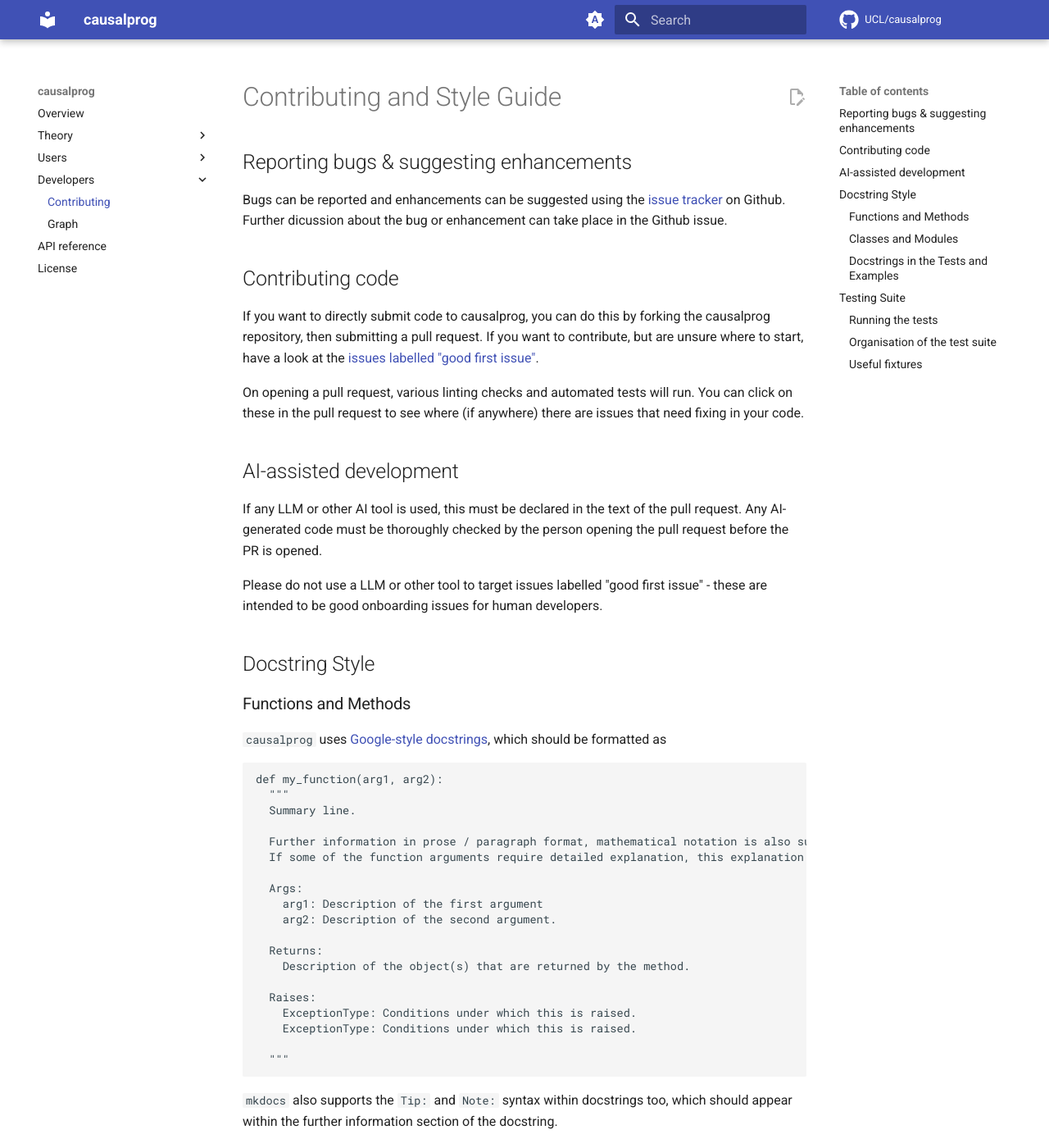
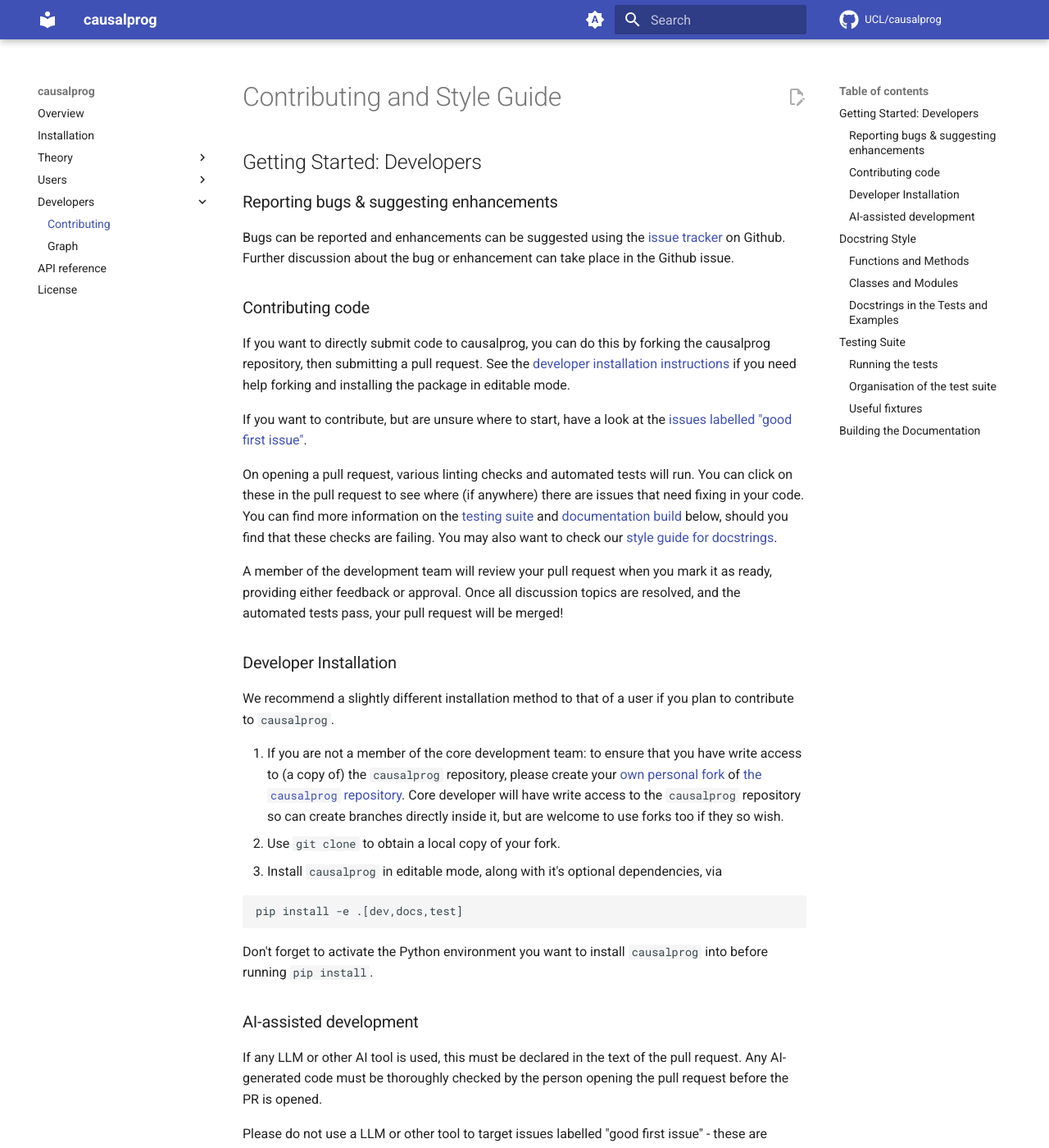
Before and after one commit to UCL/causalprog, an MkDocs documentation site: the page built from docs/developers/contributing.md, in a window 1280 px wide and 1400 px high. Shown: the whole window at 82% size. Built offline with MkDocs 1.6.1 and Material for MkDocs 9.7.7, drawn with Linux system fonts in a browser that asks for light colours; comment, search, counter and statistics services are not loaded; some of the changed text lies outside the part shown.

Commit message:
Move info from README into the docs (#211)
* Move some stuff out of readme and into the docs build

* Move dev information into contributing.md

* Update nav and environment conventions in shell snippets

* missing https

````diff
--- a/docs/developers/contributing.md
+++ b/docs/developers/contributing.md
@@ -1,19 +1,43 @@
 # Contributing and Style Guide
 
-## Reporting bugs & suggesting enhancements
+## Getting Started: Developers
+
+### Reporting bugs & suggesting enhancements
 
 Bugs can be reported and enhancements can be suggested using the [issue tracker](https://github.com/UCL/causalprog/issues) on Github.
-Further dicussion about the bug or enhancement can take place in the Github issue.
+Further discussion about the bug or enhancement can take place in the Github issue.
 
-## Contributing code
+### Contributing code
 
 If you want to directly submit code to causalprog, you can do this by forking the causalprog repository, then submitting a pull request.
+See the [developer installation instructions](#developer-installation) if you need help forking and installing the package in editable mode.
+
 If you want to contribute, but are unsure where to start, have a look at the [issues labelled "good first issue"](https://github.com/UCL/causalprog/issues?q=is%3Aissue%20state%3Aopen%20label%3A%22good%20first%20issue%22).
 
 On opening a pull request, various linting checks and automated tests will run.
 You can click on these in the pull request to see where (if anywhere) there are issues that need fixing in your code.
+You can find more information on the [testing suite](#testing-suite) and [documentation build](#building-the-documentation) below, should you find that these checks are failing.
+You may also want to check our [style guide for docstrings](#docstring-style).
 
-## AI-assisted development
+A member of the development team will review your pull request when you mark it as ready, providing either feedback or approval.
+Once all discussion topics are resolved, and the automated tests pass, your pull request will be merged!
+
+### Developer Installation
+
+We recommend a slightly different installation method to that of a user if you plan to contribute to `causalprog`.
+
+1. If you are not a member of the core development team: to ensure that you have write access to (a copy of) the `causalprog` repository, please create your [own personal fork](https://docs.github.com/en/pull-requests/how-tos/work-with-forks/fork-a-repo) of [the `causalprog` repository](https://github.com/UCL/causalprog).
+   Core developer will have write access to the `causalprog` repository so can create branches directly inside it, but are welcome to use forks too if they so wish.
+2. Use `git clone` to obtain a local copy of your fork.
+3. Install `causalprog` in editable mode, along with it's optional dependencies, via
+
+```sh
+pip install -e .[dev,docs,test]
+```
+
+Don't forget to activate the Python environment you want to install `causalprog` into before running `pip install`.
+
+### AI-assisted development
 
 If any LLM or other AI tool is used, this must be declared in the text of the pull request.
 Any AI-generated code must be thoroughly checked by the person opening the pull request before the PR is opened.
@@ -78,16 +102,7 @@ The package can be installed with its developer dependencies, including `pytest`
 
 ### Running the tests
 
-To run the test suite, you will need to clone the `causalprog` repository and then install `causalprog` into your developer environment with the `[dev]` optional dependencies.
-We recommend specifying an editable installation if you intend to make contributions to the package.
-
-```sh
-(causalprog-environment) $ git clone git@github.com:UCL/causalprog.git
-(causalprog-environment) $ cd causalprog
-(causalprog-environment) $ pip install -e .[dev]
-```
-
-You can then run the tests manually inside your developer environment from the root of the repository,
+To run the test suite manually, run the following command inside your developer environment from the root of the repository:
 
 ```sh
 (causalprog-environment) $ pytest tests/
@@ -128,3 +143,24 @@ Some useful fixtures that are included in the `fixtures` directory;
 
 - `ssed` and `rng_key` (`fixtures/general.py`) - sets [the PRNG Key](https://docs.jax.dev/en/latest/_autosummary/jax.random.PRNGKey.html) that should be used across all tests, to ensure repeatability.
 - `raises_context` (`fixtures/general.py`) - can be used to return a `pytest.raises` context that checks for a specific exception, including matching the error message.
+
+## Building the Documentation
+
+`causalprog` uses [MkDocs](https://www.mkdocs.org/) to build HTML documentation from the files in the `docs` directory.
+Each markdown file will be rendered to a HTML document when the build runs, and any image files or other assets that are required for the build should be placed (in an appropriate location under the) `docs` directory accordingly.
+
+The documentation can be built locally by running
+
+```sh
+(causalprog-environment) $ tox -e docs
+```
+
+from the root of the repository.
+The built documentation will be written to `site`.
+
+Alternatively to build and preview the documentation locally, in a Python
+environment with the optional `docs` dependencies installed, run
+
+```sh
+(causalprog-environment) $ mkdocs serve
+```
--- /dev/null
+++ b/docs/getting-started.md
@@ -0,0 +1,33 @@
+# Getting Started
+
+## Prerequisites
+
+`causalprog` requires Python 3.11 - 3.14.
+You may also want to setup a Python environment into which to install the package.
+
+## User Installation
+
+We recommend installing in a project specific virtual environment.
+To install the latest development version of `causalprog` using `pip` in the currently active environment, run
+
+```sh
+pip install git+https://github.com/UCL/causalprog.git
+```
+
+Alternatively create a local clone of the repository with
+
+```sh
+git clone https://github.com/UCL/causalprog.git
+```
+
+and then install `causalprog` by running
+
+```sh
+pip install .
+```
+
+in the directory that you just cloned.
+
+### Developer Installation
+
+If you would like to contribute to `causalprog`, please see [our contributing page](./developers/contributing.md) for developer installation instructions, and developer conventions.
--- a/mkdocs.yml
+++ b/mkdocs.yml
@@ -37,6 +37,7 @@ theme:
 
 nav:
   - Overview: index.md
+  - Installation: getting-started.md
   - Theory:
       - Simple working example: theory/simple-working-example.md
       - Continuous treatment models: theory/continuous-treatments.md
````
Also changed, not shown: README.md (+4 -70 lines).
